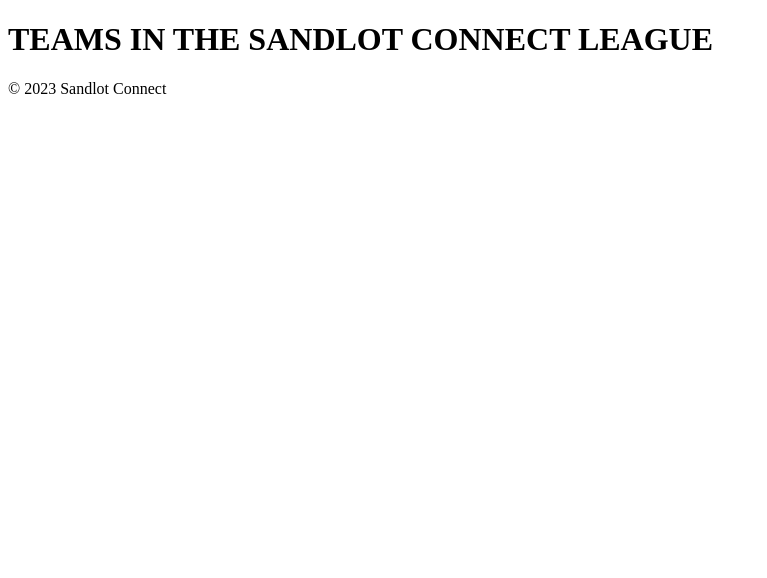
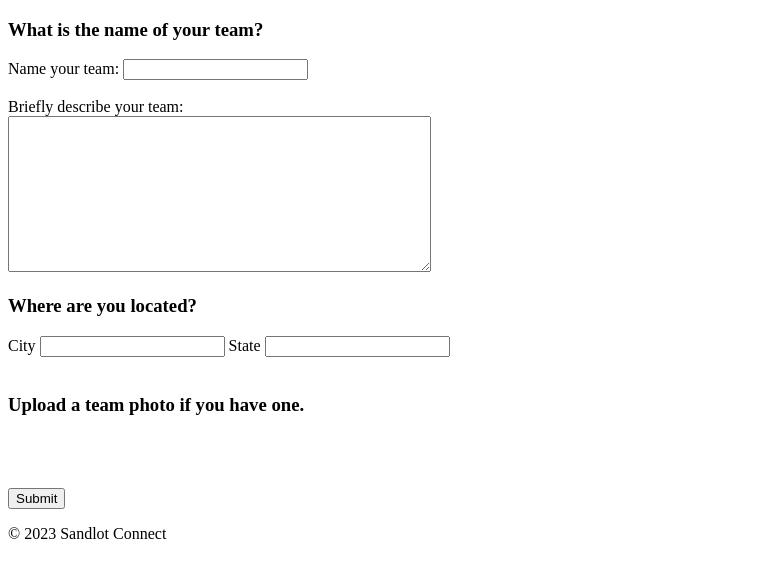
Before and after one commit to Sandlot-Connect/sandlot-connect, a Spring Boot app: page /teams/create in a window 1280 px wide. Shown: the part 132-710 px from the top of the page, without its empty margins (0-767 px from the left). Run offline with Spring Boot 4, Linux system fonts and the light colour scheme; some libraries are stand-ins or nearby versions.

Commit message:
completed create teams page

```diff
--- a/pom.xml
+++ b/pom.xml
@@ -21,7 +21,6 @@
             <groupId>org.springframework.boot</groupId>
             <artifactId>spring-boot-starter-web</artifactId>
         </dependency>
-
         <dependency>
             <groupId>org.springframework.boot</groupId>
             <artifactId>spring-boot-devtools</artifactId>
--- a/src/main/java/com/codeup/sandlotconnect/controllers/TeamController.java
+++ b/src/main/java/com/codeup/sandlotconnect/controllers/TeamController.java
@@ -1,30 +1,48 @@
 package com.codeup.sandlotconnect.controllers;
 
 import com.codeup.sandlotconnect.models.Team;
+import com.codeup.sandlotconnect.models.User;
+import com.codeup.sandlotconnect.repositories.TeamRepository;
 import org.springframework.stereotype.Controller;
 import org.springframework.ui.Model;
 import org.springframework.web.bind.annotation.GetMapping;
+import org.springframework.web.bind.annotation.PathVariable;
+import org.springframework.web.bind.annotation.PostMapping;
+import org.springframework.web.bind.annotation.RequestParam;
 
 import java.util.ArrayList;
 
 @Controller
 public class TeamController {
+    private final TeamRepository teamDao;
+
+    public TeamController(TeamRepository teamDao) {
+        this.teamDao = teamDao;
+    }
 
     @GetMapping("/teams")
     public String showTeams(Model model) {
         ArrayList<Team> teams = new ArrayList<>();
-        teams.add(new Team(1, "red-dawgs", "Camden Red Dawgs Baseball", "Camden", "NJ"));
         model.addAttribute("teams", teams);
         return "teams/index";
     }
 
     @GetMapping("/teams/{id}")
-    public String showTeam() {
+    public String showTeam(@PathVariable long id, Model model) {
+        Team team = new Team(id, "Test team", "This is a test team");
+        model.addAttribute("team", team);
         return "teams/show";
     }
 
-//    @GetMapping("/teams/create")
-//    public String showCreateTeamForm() {
-//        return "teams/create";
-//    }
+    @GetMapping("/teams/create")
+    public String createTeamForm() {
+        return "teams/create";
+    }
+
+    @PostMapping("/teams/create")
+    public String createTeam(@RequestParam String name, @RequestParam String description, @RequestParam String city, @RequestParam String state, String logoUrl) {
+        Team team = new Team(name, description, city, state, logoUrl);
+        teamDao.save(team);
+        return "redirect:/teams";
+    }
 }
--- a/src/main/resources/templates/partials.html
+++ b/src/main/resources/templates/partials.html
@@ -4,6 +4,7 @@
     <meta charset="UTF-8">
     <title th:text="|${title}|"></title>
     <link rel="stylesheet" th:href="@{/css/style.css}">
+    <script src="https://kit.fontawesome.com/ace4380aab.js" crossorigin="anonymous"></script>
 </head>
 <body>
     <header th:fragment="header (header)">
--- /dev/null
+++ b/src/main/resources/templates/teams/create.html
@@ -0,0 +1,29 @@
+<!DOCTYPE html>
+<html lang="en" xmlns:th="http://www.thymeleaf.org" xmlns:sec="http://www.thymeleaf.org/extras/spring-security">
+<head th:replace="~{partials :: head ('Create A New Team')}">
+</head>
+<body>
+<nav th:replace="partials :: navbar"></nav>
+<div class="main-container">
+    <h3>What is the name of your team?</h3>
+    <form action="/teams/create" method="post"></form>
+    <label for="name">Name your team:</label>
+    <input type="text" name="name" id="name"><br><br>
+    <label for="description">Briefly describe your team:</label><br>
+    <textarea name="description" id="description" cols="50" rows="10"></textarea><br>
+    <h3>Where are you located?</h3>
+    <label for="city">City</label>
+    <input type="text" name="city" id="city">
+    <label for="state">State</label>
+    <input type="text" name="state" id="state"><br>
+    <br>
+    <h3>Upload a team photo if you have one.</h3><br>
+    <input type="hidden">
+    <i class=“fa-solid fa-baseball-bat-ball”></i>
+    <br><br>
+    <button type="submit">Submit</button>
+</div>
+<footer th:replace="partials :: footer"></footer>
+<div th:replace="partials :: js"></div>
+</body>
+</html>
--- a/src/main/resources/templates/teams/index.html
+++ b/src/main/resources/templates/teams/index.html
@@ -1,15 +1,13 @@
 <!DOCTYPE html>
 <html lang="en" xmlns:th="http://www.thymeleaf.org" xmlns:sec="http://www.thymeleaf.org/extras/spring-security">
-<head th:replace="partials :: head ('Welcome to my blog')">
+<head th:replace="~{partials :: head ('Welcome to my blog')}">
 </head>
 <body>
 <nav th:replace="partials :: navbar"></nav>
 <div class="main-container">
     <h1>TEAMS IN THE SANDLOT CONNECT LEAGUE</h1>
     <div th:each="team : ${teams}">
-        <h1 th:text="${team.name}"></h1>
-        <h3 th:text="${team.city}, ${team.state}"></h3>
-        <h3 th:text="${team.captain}"></h3>
+        <a th:href="@{/teams/{id} (id = ${team.id})}"><h1 th:text="${team.name}"></h1></a>
     </div>
     <div class="text-container"></div>
 </div>
--- a/src/main/resources/templates/teams/show.html
+++ b/src/main/resources/templates/teams/show.html
@@ -1,15 +1,13 @@
 <!DOCTYPE html>
 <html lang="en" xmlns:th="http://www.thymeleaf.org" xmlns:sec="http://www.thymeleaf.org/extras/spring-security">
-<head th:replace="partials :: head ('Welcome to my blog')">
+<head th:replace="~{partials :: head ('Welcome to my blog')}">
 </head>
 <body>
 <nav th:replace="partials :: navbar"></nav>
 <div class="main-container">
     <h1>TEAMS IN THE SANDLOT CONNECT LEAGUE</h1>
-    <div th:each="team : ${teams}">
+    <div>
         <h1 th:text="${team.name}"></h1>
-        <h3 th:text="${team.city}, ${team.state}"></h3>
-        <h3 th:text="${team.captain}"></h3>
     </div>
     <div class="text-container"></div>
 </div>
```
Also changed, not shown: src/main/java/com/codeup/sandlotconnect/models/Team.java (+14 -0 lines).
